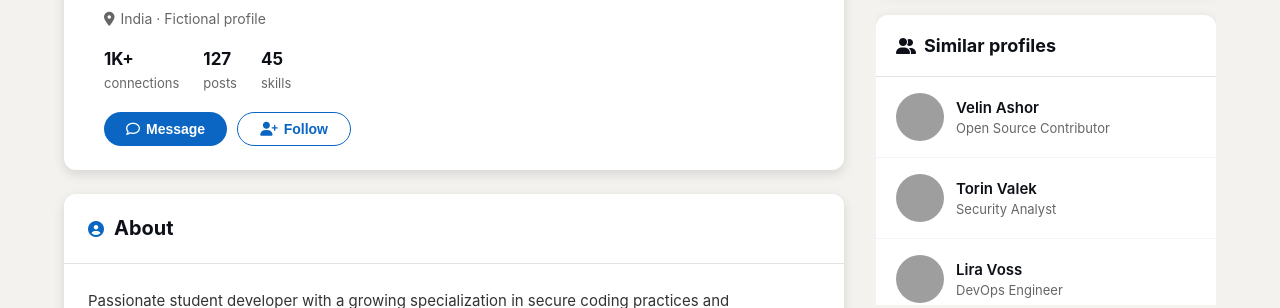
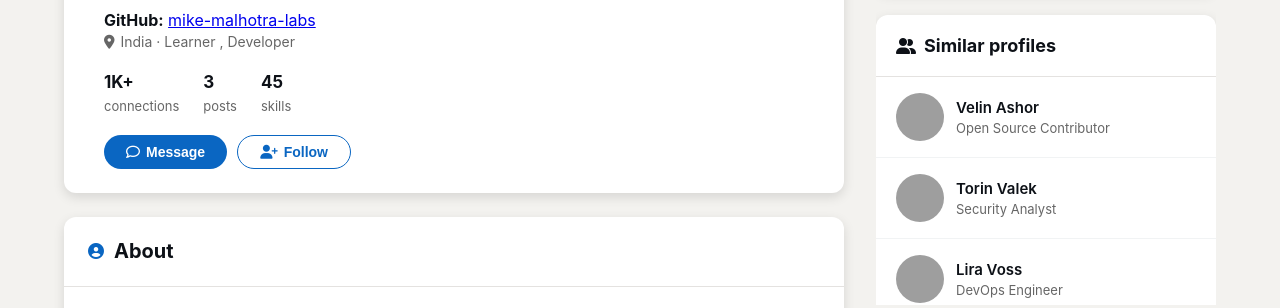
Before and after one commit to mikemalhotra-labs/linkedin-profile, a plain HTML site: page index.html in a window 1280 px wide. Shown: the part 475-783 px from the top of the page. Drawn offline with Linux system fonts and the light colour scheme; grey boxes are pictures that could not be loaded.

Commit message:
index.html

```diff
--- a/index.html
+++ b/index.html
@@ -553,9 +553,13 @@
                         Focused on building reliable, maintainable, and secure software through hands‑on practice
                         and continuous improvement.
                     </p>
+                   <p >
+                    <strong>GitHub:</strong>
+                            <a href="https://github.com/mike-malhotra-labs" target="_blank">mike-malhotra-labs</a>
+                    </p>
                     <p class="profile-location">
                         <i class="fas fa-map-marker-alt"></i>
-                        India · Fictional profile
+                        India · Learner , Developer
                     </p>
                     <div class="stats">
                         <div>
@@ -563,7 +567,7 @@
                             <span class="stat-label">connections</span>
                         </div>
                         <div>
-                            <span class="stat-number">127</span>
+                            <span class="stat-number">3</span>
                             <span class="stat-label">posts</span>
                         </div>
                         <div>
@@ -609,8 +613,6 @@
                         <p class="about-text">
                             I regularly document my work and learning through GitHub, where I maintain repositories that reflect my
                             progress and evolving understanding of secure development principles.<br>
-                            <strong>GitHub:</strong>
-                            <a href="https://github.com/mike-malhotra-labs" target="_blank">mike-malhotra-labs</a>
                         </p>
                     </div>
                 </section>
@@ -747,7 +749,7 @@
                         <a href="#" class="hashtag">#CodeReview</a>
                         <a href="#" class="hashtag">#Cybersecurity</a>
                         <a href="#" class="hashtag">#Deveops</a>
-                        <a href="#" class="hashtag">#flag{TRACES_}</a>
+                        <a href="#" class="hashtag">#FLAG{TRACES_}</a>
                         <a href="#" class="hashtag">#Vulnerabilities</a>
                         <a href="#" class="hashtag">#liability</a>
                         <a href="#" class="hashtag">#Validate</a>
```
